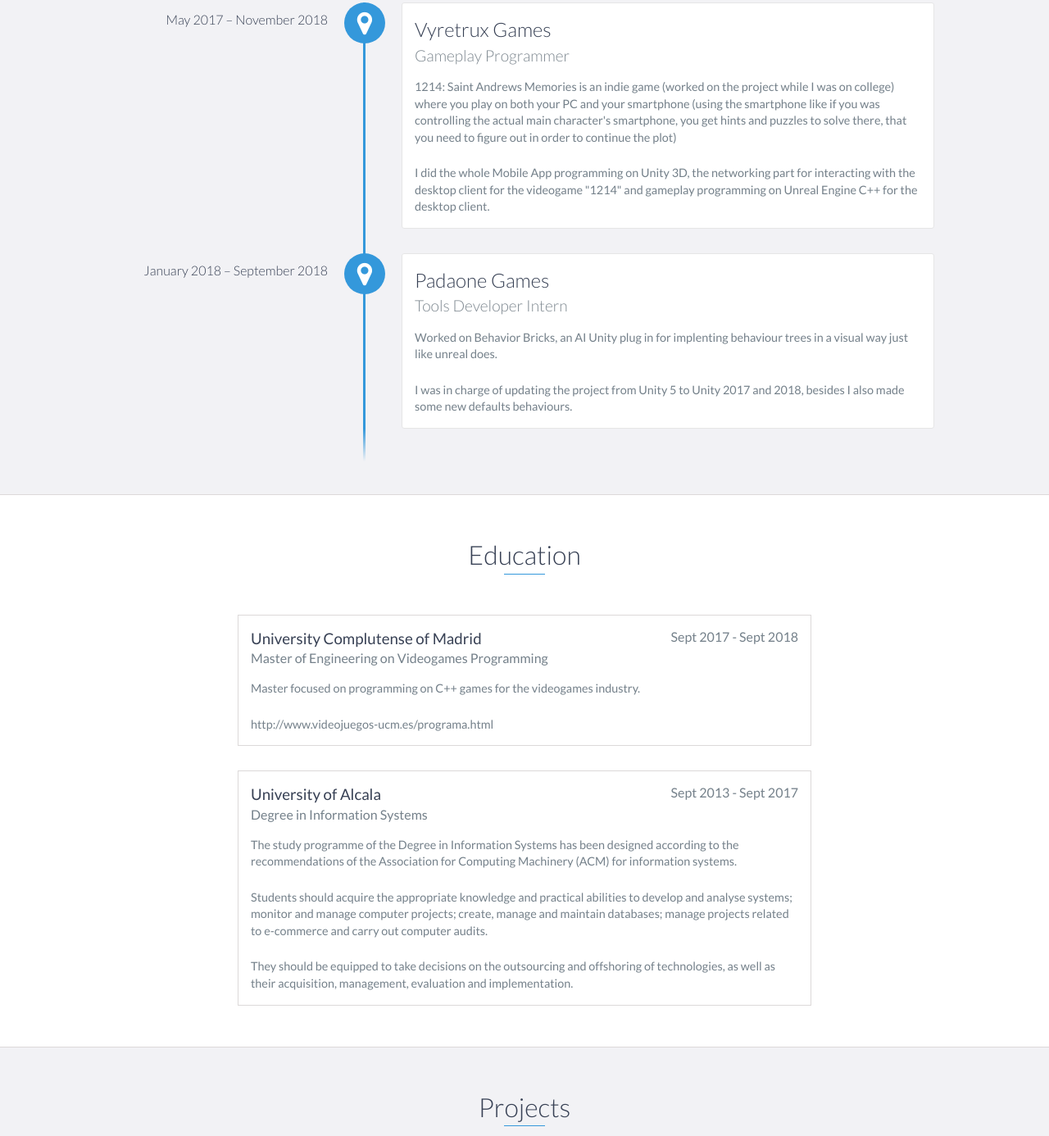
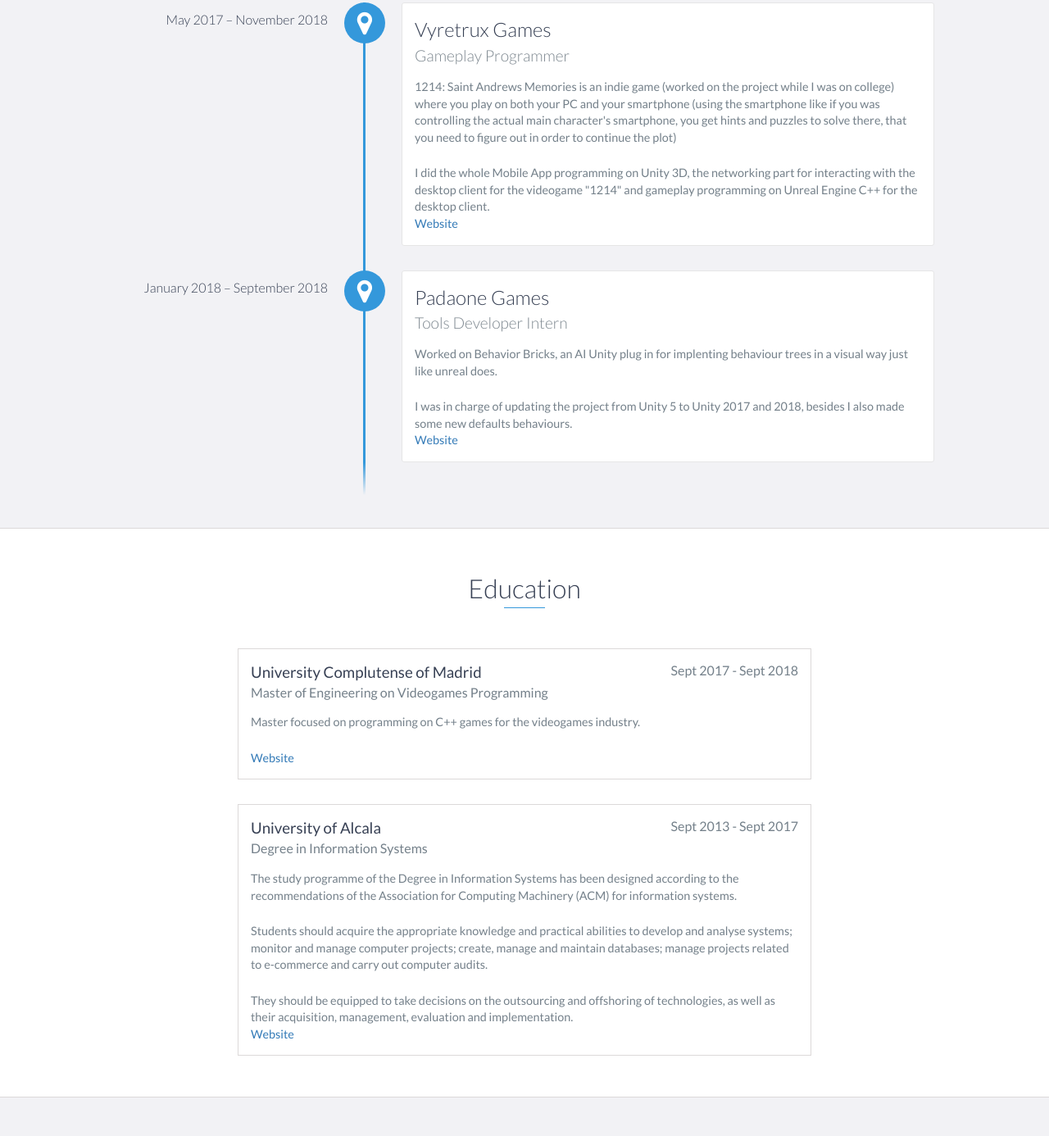
Before and after one commit to KevinAmo/kevinamo.github.io, a website: page index.html in a window 1280 px wide. Shown: the part 1286-2672 px from the top of the page at 82% size. Drawn offline with nearby package versions, Linux system fonts and the light colour scheme.

Commit message:
Hyperlinks added on some parts

```diff
--- a/index.html
+++ b/index.html
@@ -120,6 +120,9 @@
                 <p>
                     I did the whole Mobile App programming on Unity 3D, the networking part for interacting with the desktop client for the videogame "1214" and gameplay programming on Unreal Engine C++ for the desktop client.
                 </p>
+                <p>
+                    <a href="https://www.vyretrux.com">Website</a>
+                </p>
             </div>
 
             <div data-date="January 2018 – September 2018">
@@ -131,6 +134,9 @@
                 <br />
                 <p>
                     I was in charge of updating the project from Unity 5 to Unity 2017 and 2018, besides I also made some new defaults behaviours.
+                </p>
+                <p>
+                    <a href="http://www.padaonegames.com/">Website</a>
                 </p>
             </div>
         </div>
@@ -148,7 +154,7 @@
             </p>
             <br />
             <p>
-                http://www.videojuegos-ucm.es/programa.html
+                <a href="http://www.videojuegos-ucm.es/programa.html">Website</a>
             </p>
         </div>
         <!-- End .education-block -->
@@ -167,6 +173,9 @@
             <br />
             <p>
                 They should be equipped to take decisions on the outsourcing and offshoring of technologies, as well as their acquisition, management, evaluation and implementation.
+            </p>
+            <p>
+                <a href="https://www.uah.es/en/estudios/estudios-oficiales/grados/Grado-en-Sistemas-de-Informacion/">Website</a>
             </p>
         </div>
         <!-- End .education-block -->
@@ -208,7 +217,7 @@
                     <div class="project-info">
                         <h3>1214: Sant Andrews Memories</h3>
                         <p>
-                            In this game, you will have to discover all the secrets of the Saint Andrews Hospital, everything about the characters and escape from the nightmare. Will you be able to do it? You have to use both your PC and real mobile phone to play this completely new horror game experience. Be smart, as you will have to use both devices together in order to escape. Are you ready to play 1214? Don’t forget to download the game app for your device!
+                            In this game, you will have to discover all the secrets of the Saint Andrews Hospital, everything about the characters and escape from the nightmare. You have to use both your PC and real mobile phone to play this completely new horror game experience.
                         </p>
                         <p>
                             Gameplay Programming, Network Programming, App Development
@@ -247,7 +256,7 @@
                 <!-- End .project -->
 
 
-<!--                <div class="project shadow-large">
+                <!--                <div class="project shadow-large">
                     <div class="project-image">
                         <img src="images/project.jpg" />
                     </div>
```
